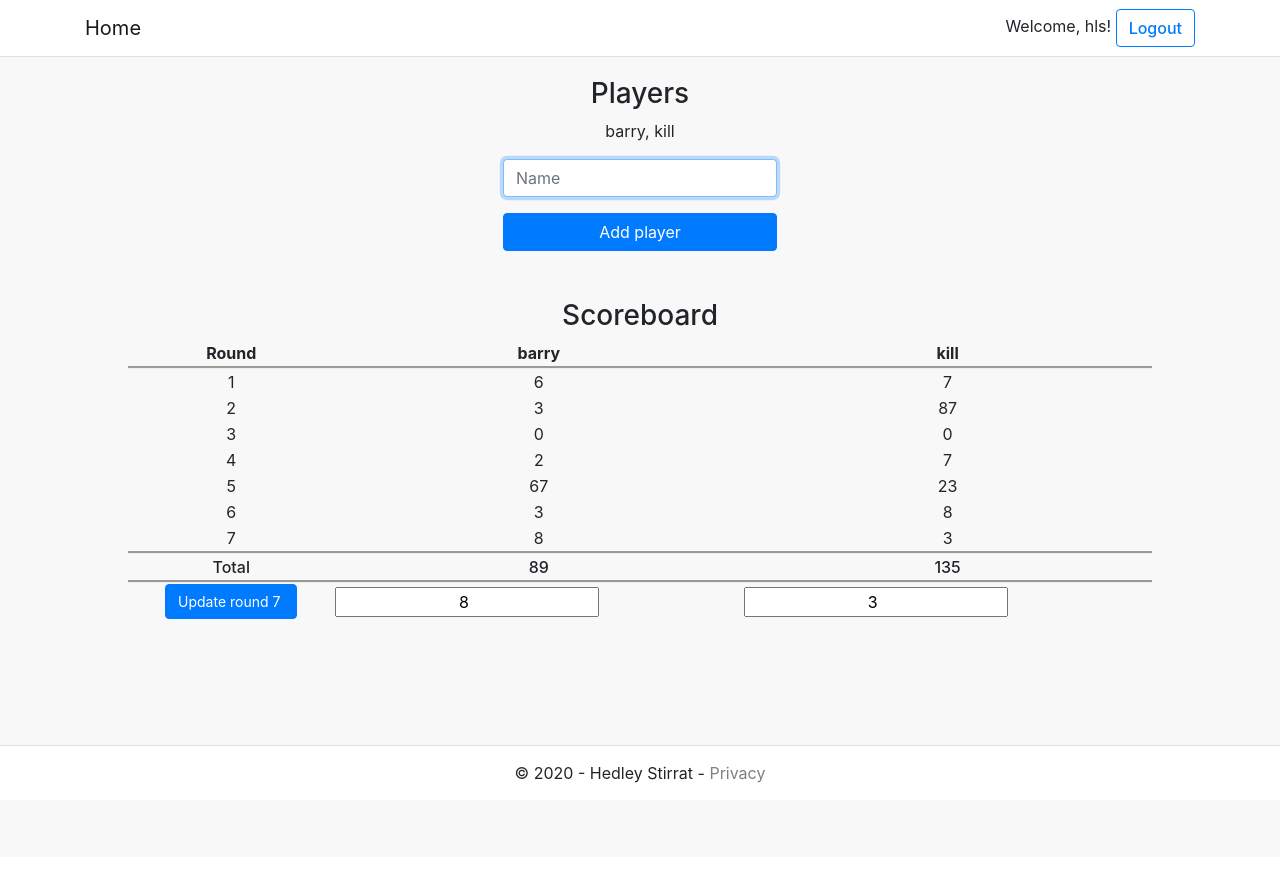
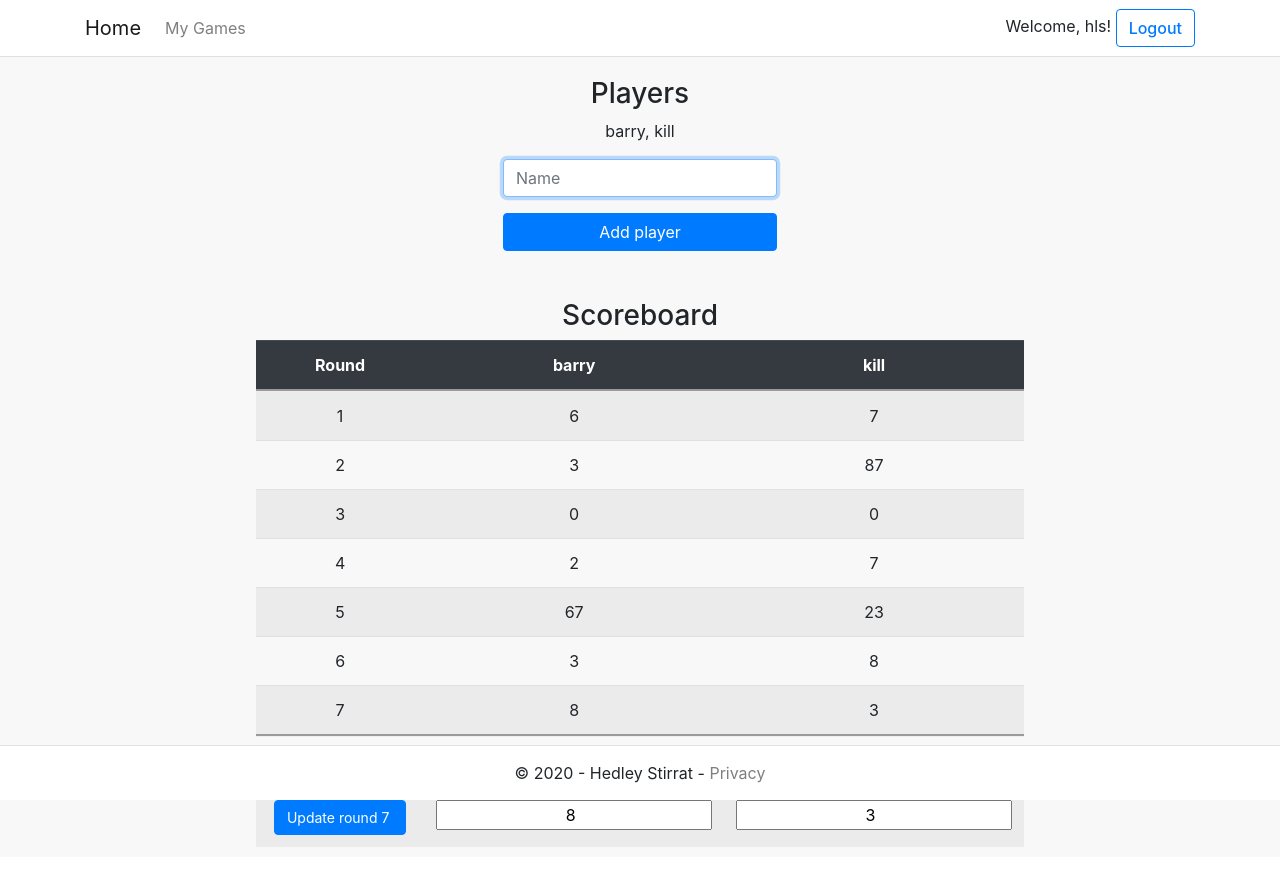
Before and after one commit to heds1/ScoreStuff, a Django app: a page that uses project/templates/base.html in a window 1280 px wide. Before the commit the page ends 783 px from the top, so only its background shows below. Run offline with Django 3.2, Linux system fonts and the light colour scheme; a user stored in the database is signed in; data comes from the database, SQL or seed files in the repository; both versions use the stored data as it was after the commit; some libraries are stand-ins or nearby versions.

Commit message:
feat: added mygames view

```diff
--- a/project/pages/urls.py
+++ b/project/pages/urls.py
@@ -1,7 +1,8 @@
 from django.urls import path
-from .views import home, privacy
+from pages.views import home, GamesList, privacy
 
 urlpatterns = [
     path(route='', view=home, name='home'),
-    path(route='privacy/', view=privacy, name='privacy')
+    path(route='privacy/', view=privacy, name='privacy'),
+    path('games/', GamesList.as_view(), name='games'),
 ]
--- a/project/static/pages/style.css
+++ b/project/static/pages/style.css
@@ -48,34 +48,14 @@
     margin: auto;
 }
 
-/* style the login forms */
-label {
-    display: none;
-}
-
-#id_login.input {
-
-}
-
-<input type="email" class="form-control" name="login" autofocus=""
-            autocapitalize="none" autocomplete="none" maxlength="30"
-            required="" id="id_login" placeholder="Email address" aria-label="Email address">
-
-/* table resizing */
-table {
-    width: 50%;
-}
-
-@media (min-width: 600px) {
-    table {
-        width: 80%
-    }
-}
-
 /* center align and decrease size of the score updater inputs */
 input[type=number] {
     text-align: center;
     font-size: 1rem;
+}
+
+div.input-group {
+    flex-direction: column;
 }
 
 #add_score {
@@ -118,6 +98,20 @@
     padding-top: 20px;
 }
 
+@media (min-width: 760px) and (max-width:1199px) {
+    .main {
+        padding-left: 10%;
+        padding-right: 10%;
+    }
+}
+
+@media (min-width: 1200px) {
+    .main {
+        padding-left: 20%;
+        padding-right: 20%;
+    }
+}
+
 .main {
     justify-content: space-between;
     align-items: center;
--- a/project/templates/base.html
+++ b/project/templates/base.html
@@ -20,6 +20,13 @@
             <div class="container">
                 <div class="navbar-collapse w-100 navbar-left">
                     <a class="navbar-brand d-inline" href="{% url 'home' %}">Home</a>
+                    {% if user.is_authenticated %}
+                    <ul class="nav navbar-nav" style="margin-left: 0;">
+                        <li class="nav-item">
+                            <a class="nav-link" href="{% url 'games' %}">My Games</a>
+                        </li>
+                    </ul>
+                    {% endif %}
                     <ul class="nav navbar-nav">
                         <li class="nav-item">
                             {% if user.is_authenticated %}
--- a/project/templates/scorer/game.html
+++ b/project/templates/scorer/game.html
@@ -11,7 +11,7 @@
 
 <form action="" method="post">
     {% csrf_token %}
-    <div class="input-group mb-3">
+    <div class="input-group mb-3" style="flex-direction: row;">
         <input type="text" class="form-control" name="name" autofocus=""
             autocapitalize="none" autocomplete="none" placeholder="Name"
             aria-label="Name" maxlength="30" required="" id="id_name">
@@ -28,17 +28,20 @@
 
 <h3>Scoreboard</h3>
 
-<table style="text-align: center;">
+<div class="table-responsive">
+    <table class="table table-striped table-hover" style="text-align: center;">
+        <thead class="thead-dark">
             <tr style="border-bottom:groove; font-weight:500;">
-        <th>
+                <th style="width: 10%">
                     Round
                 </th>
                 {% for player in players %}
-        <th>
+                <th style="width: 10%">
                     {{ player.name }}
                 </th>
                 {% endfor %}
             </tr>
+        </thead>
         {% for round in rounds %}
         <tr>
             <td>
@@ -68,7 +71,6 @@
                         <input type="submit" name="add_score" id="add_score" class="btn
                         btn-primary" value="Update round {{ rounds|length}} ">
                     </td>
-
                     {% csrf_token %}
                     {{ formset.management_form }}
                     {% for form in formset %}
@@ -89,12 +91,10 @@
                     {% endfor %}
                 </tr>
             </div>
+        </form>
+    </table>
+</div>
 
-</form>
-
-
-
-</table>
 
 <br />
 
```
Also changed, not shown: project/pages/views.py (+25 -1 lines), project/templates/pages/games.html (added, +10 -0 lines), project/db.sqlite3. Lines whose indentation alone changed are shown as unchanged.
